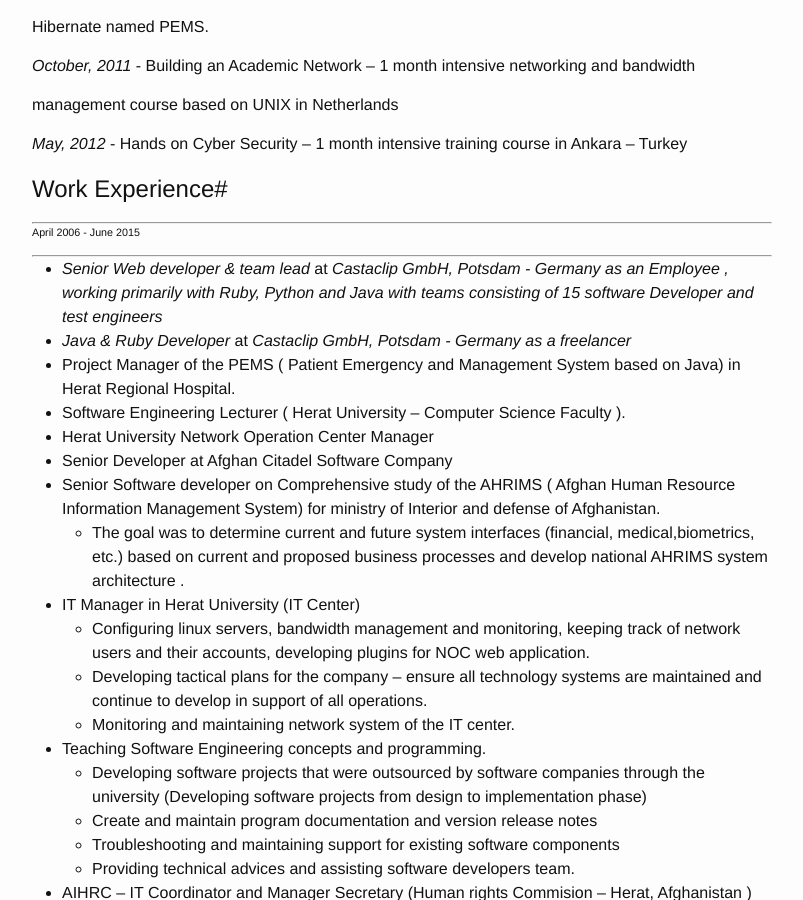
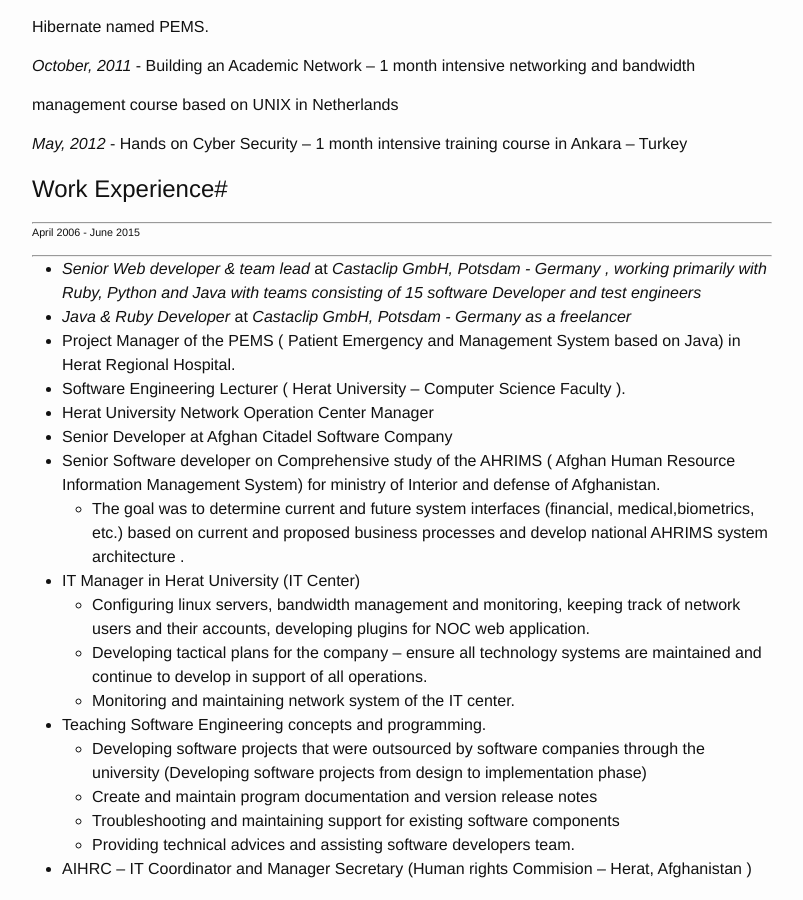
Before and after one commit to tokhi/tokhi.github.io, a Jekyll site: the page built from 2014-10-16-resume.markdown, in a window 1280 px wide and 900 px high, scrolled down 1377 px. Shown: the whole window, without its empty margins (238-1041 px from the left). Built offline with Jekyll 4.4.1, drawn with Linux system fonts in a browser that asks for light colours.

Commit message:
Update 2014-10-16-resume.markdown

```diff
--- a/2014-10-16-resume.markdown
+++ b/2014-10-16-resume.markdown
@@ -84,7 +84,7 @@
 ###### April 2006 - June 2015 ######
 <hr>
 
-* _Senior Web developer & team lead_ at <em>Castaclip GmbH, Potsdam - Germany<em> as an Employee , working primarily with Ruby, Python and Java with teams consisting of 15 software Developer and test engineers
+* _Senior Web developer & team lead_ at <em>Castaclip GmbH, Potsdam - Germany<em> , working primarily with Ruby, Python and Java with teams consisting of 15 software Developer and test engineers
 * _Java & Ruby Developer_ at <em>Castaclip GmbH, Potsdam - Germany<em> as a freelancer
 * Project Manager of the PEMS ( Patient Emergency and Management System based on Java) in Herat Regional Hospital.
 * Software Engineering Lecturer ( Herat University – Computer Science Faculty ).
```
